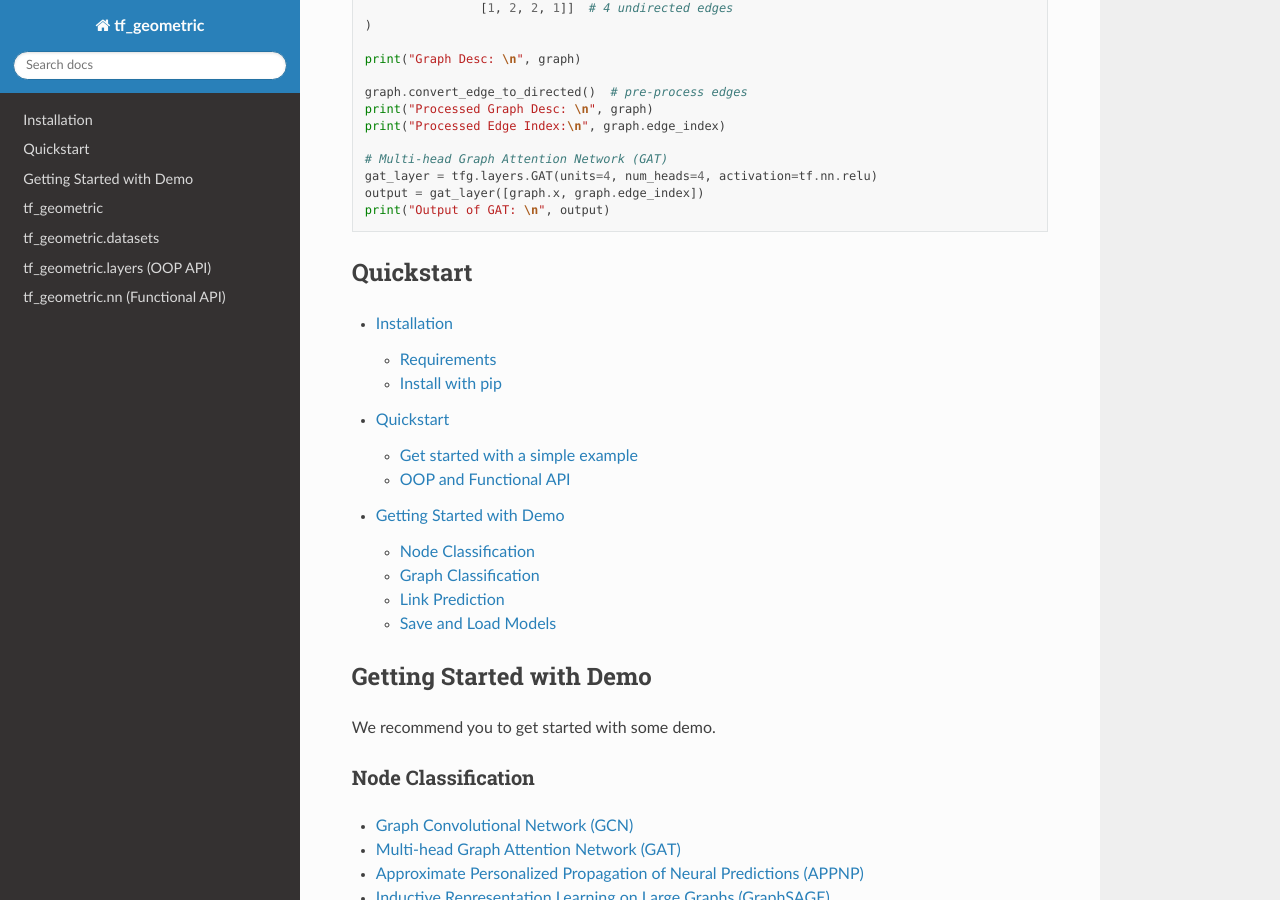
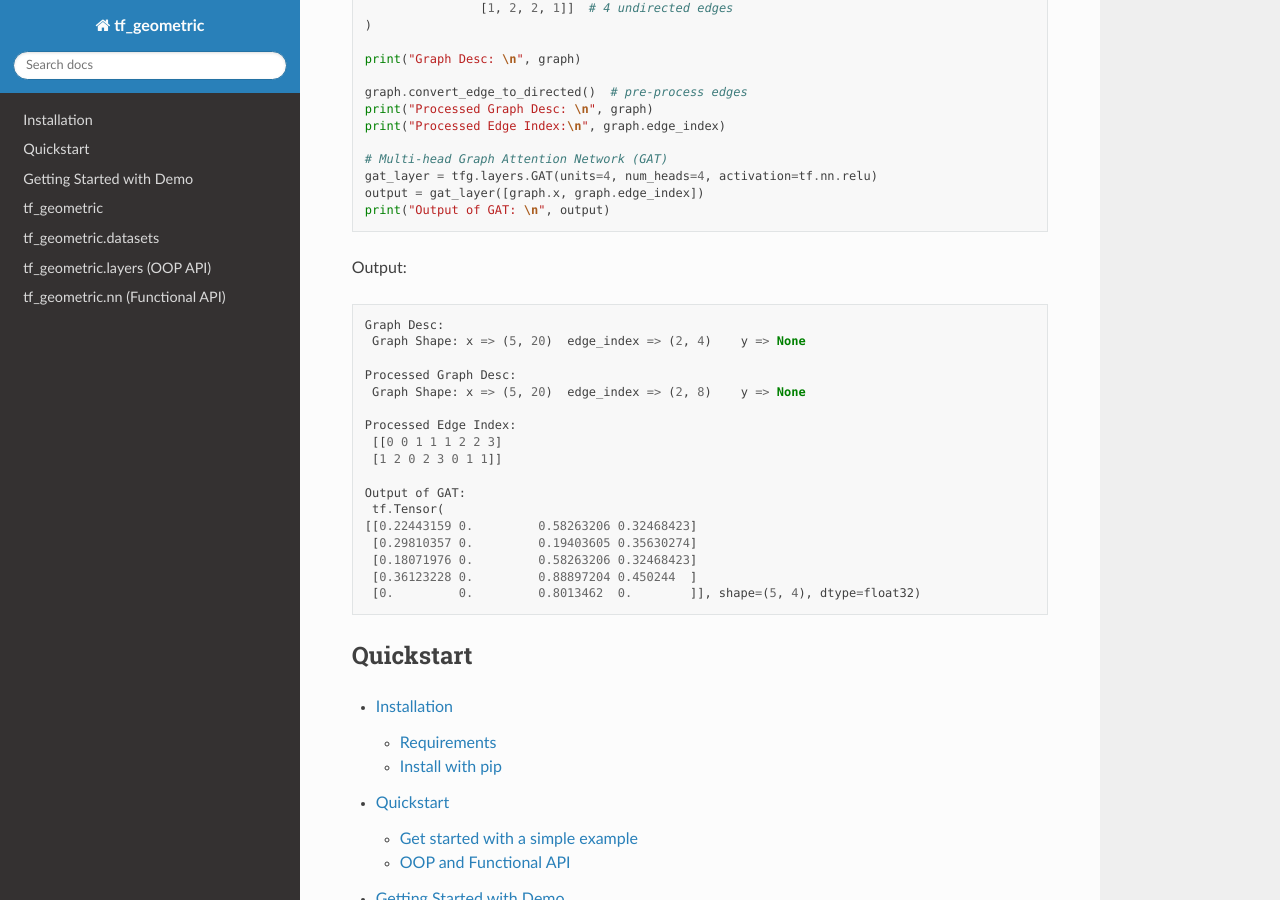
Before and after one commit to CrawlScript/tf_geometric, a Sphinx documentation site: the page built from doc/source/index.rst, in a window 1280 px wide and 900 px high, scrolled down 707 px. Built offline with Sphinx 7.4.7 and the Read the Docs theme 2.0.0, drawn with Linux system fonts in a browser that asks for light colours; pages that are not in the unit, such as notebooks, are missing from menus.

Commit message:
Update Document

```diff
--- a/doc/requirements.txt
+++ b/doc/requirements.txt
@@ -3,3 +3,4 @@ networkx >= 2.1
 scipy >= 1.1.0
 tensorflow == 1.14.0
 scikit-learn >= 0.22
+sphinx_rtd_theme>=0.3.1
--- a/doc/source/index.rst
+++ b/doc/source/index.rst
@@ -47,6 +47,28 @@ The following example constructs a graph and applies a Multi-head Graph Attentio
    gat_layer = tfg.layers.GAT(units=4, num_heads=4, activation=tf.nn.relu)
    output = gat_layer([graph.x, graph.edge_index])
    print("Output of GAT: \n", output)
+
+Output:
+
+.. code-block::
+
+   Graph Desc:
+    Graph Shape: x => (5, 20)  edge_index => (2, 4)    y => None
+
+   Processed Graph Desc:
+    Graph Shape: x => (5, 20)  edge_index => (2, 8)    y => None
+
+   Processed Edge Index:
+    [[0 0 1 1 1 2 2 3]
+    [1 2 0 2 3 0 1 1]]
+
+   Output of GAT:
+    tf.Tensor(
+   [[0.22443159 0.         0.58263206 0.32468423]
+    [0.29810357 0.         0.19403605 0.35630274]
+    [0.18071976 0.         0.58263206 0.32468423]
+    [0.36123228 0.         0.88897204 0.450244  ]
+    [0.         0.         0.8013462  0.        ]], shape=(5, 4), dtype=float32)
 
 
 Quickstart
--- a/doc/source/wiki/quickstart.rst
+++ b/doc/source/wiki/quickstart.rst
@@ -35,7 +35,7 @@ The following example constructs a graph and applies a Multi-head Graph Attentio
 
 Output:
 
-.. code-block:: text
+.. code-block::
 
    Graph Desc:
     Graph Shape: x => (5, 20)  edge_index => (2, 4)    y => None
```
